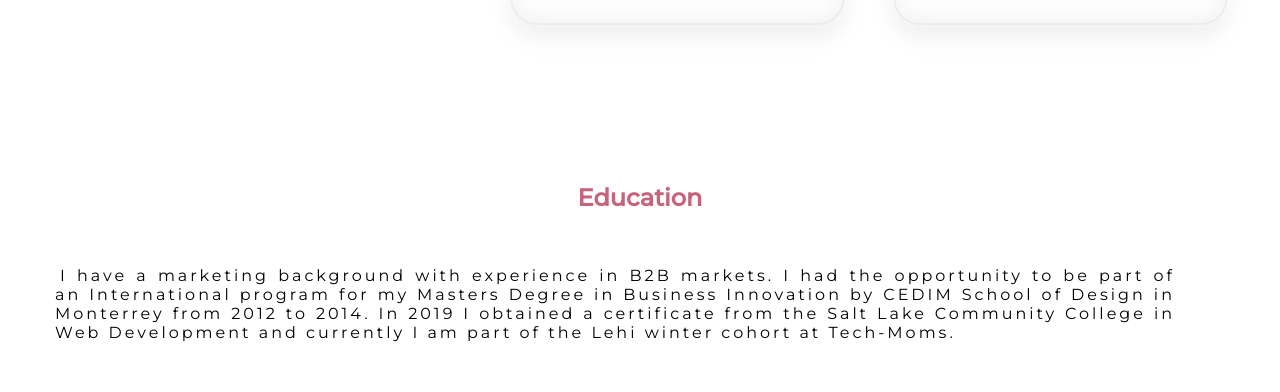
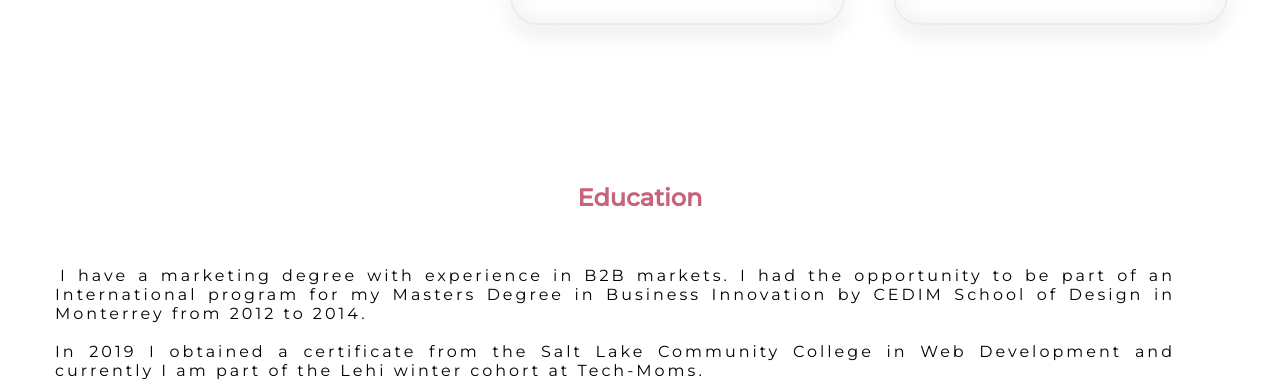
Before and after one commit to andie-dm/techMomsProject, a plain HTML site: page about.html in a window 1280 px wide. Shown: the part 2089-2481 px from the top of the page. Drawn offline with Linux system fonts and the light colour scheme.

```diff
--- a/about.html
+++ b/about.html
@@ -99,7 +99,10 @@ family=Montserrat:wght@400;500&display=swap" rel="stylesheet">
 <div class= "Education">
 <h2>Education</h2>
 
-    <p> I have a marketing background with experience in B2B markets. I had the opportunity to be part of an International program for my Masters Degree in Business Innovation by CEDIM School of Design in Monterrey from 2012 to 2014. In 2019 I obtained a certificate from the Salt Lake Community College in Web Development and currently I am part of the Lehi winter cohort at Tech-Moms. </p>
+    <p> I have a marketing degree with experience in B2B markets. I had the opportunity to be part of an International program for my Masters Degree in Business Innovation by CEDIM School of Design in Monterrey from 2012 to 2014.
+        <br>
+        <br>
+        In 2019 I obtained a certificate from the Salt Lake Community College in Web Development and currently I am part of the Lehi winter cohort at Tech-Moms.</p>
     <div class="SLCC" id="slcc"></div>
 
 <div class="logos" id="logos">
```
